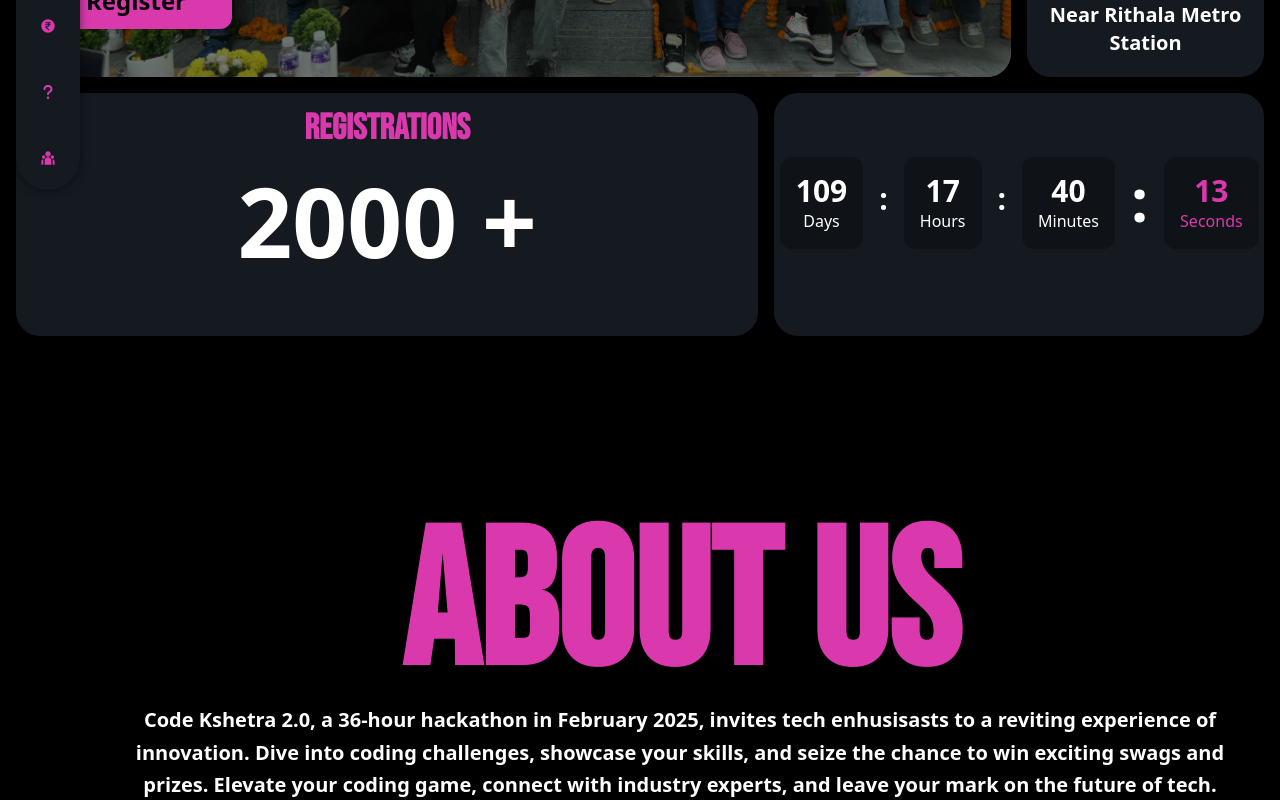
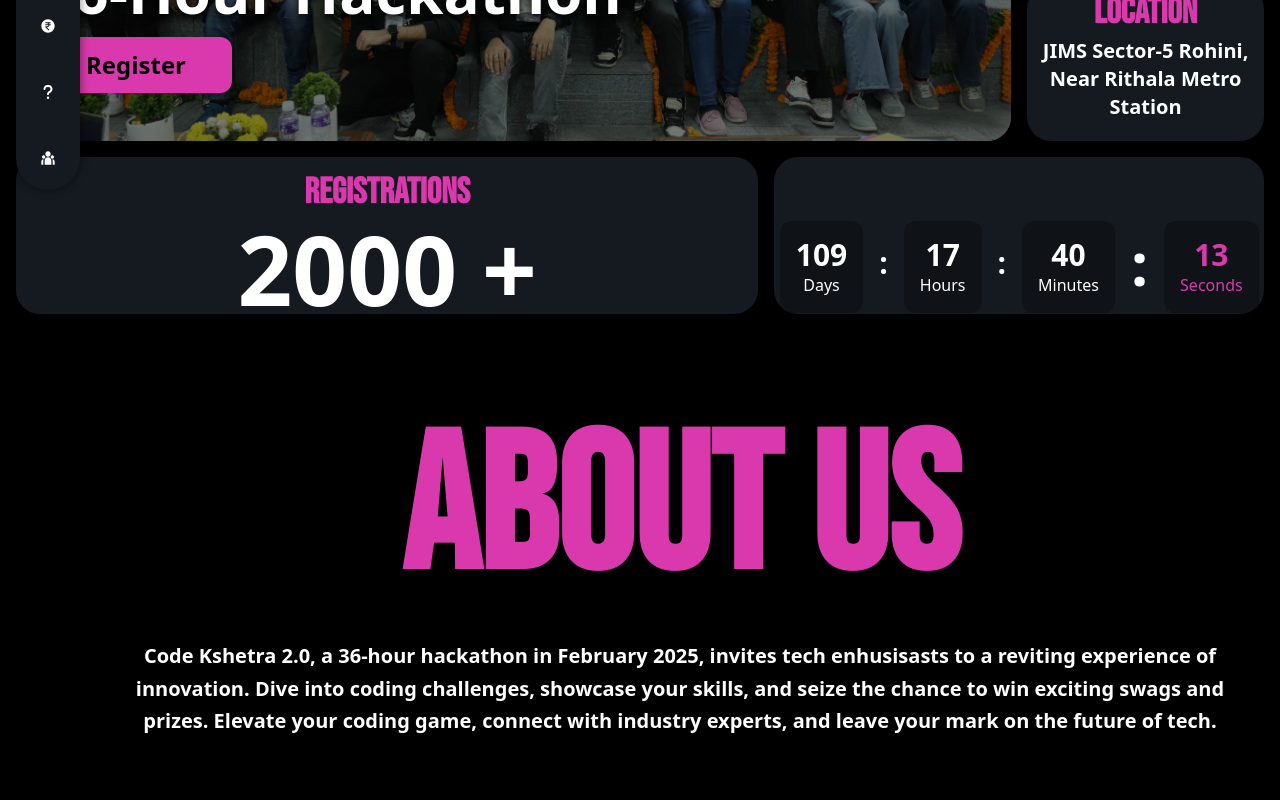
Before and after one commit to THEGAMECHANGER416/CodeKshetra2.0, a React (Vite) app: page / in a window 1280 px wide. Shown: the part 440-1240 px from the top of the page. Built offline with nearby package versions, Linux system fonts and the light colour scheme.

Commit message:
minor changes

```diff
--- a/src/App.tsx
+++ b/src/App.tsx
@@ -50,15 +50,15 @@
             team: mentorCardRef,
           }}
         />
-        <div ref={homeRef} className="">
+        <div ref={homeRef} className="md:mt-[4rem]">
           <Home />
         </div>
-        <div ref={aboutUsRef} className="">
+        <div ref={aboutUsRef} className="md:mt-[-10rem] mt-[-3rem]">
           <AboutUs />
         </div>
         <div
           ref={timelineRef}
-          className="h-screen mb-[50rem] max-w-400:mb-[40rem] between-768-900:mb-[60rem] min-w-1024:mb-[30rem]"
+          className="h-screen mb-[35rem] mt-[-15rem] max-w-400:mb-[40rem] max-w-400:mt-[-15rem] between-768-900:mb-[60rem] min-w-1024:mb-[10rem]"
         >
           <TimeLine />
         </div>
@@ -67,7 +67,7 @@
         <div ref={problemStatementRef} className="min-h-[70dvh] h-fit">
           <ProblemStatement />
         </div>
-        <div ref={sponsorsRef} className="h-100 mt-24 mb-40">
+        <div ref={sponsorsRef} className="h-100 mb-40">
           <Sponsors/>
         </div>
         <div ref={prizePoolRef} className="h-screen">
--- a/src/components/custom/AboutUs.tsx
+++ b/src/components/custom/AboutUs.tsx
@@ -4,10 +4,10 @@
   return (
     <>
       <div className="p-4 md:pl-24 h-full w-full">
-        <h1 className="md:text-[12rem] font-bebas text-6xl text-pink font-bold  text-center">
+        <h1 className="md:text-[12rem] font-bebas text-6xl text-pink font-bold  text-center mb-[2rem]">
           About Us
         </h1>
-        <p className="font-bold text-white text-xl leading-relaxed">
+        <p className="font-bold text-white text-xl leading-relaxed mb-[2rem]">
           Code Kshetra 2.0, a 36-hour hackathon in February 2025, invites tech
           enhusisasts to a reviting experience of innovation. Dive into coding
           challenges, showcase your skills, and seize the chance to win exciting
--- a/src/components/custom/Footer.tsx
+++ b/src/components/custom/Footer.tsx
@@ -2,7 +2,7 @@
 
 const Footer = () => {
   return (
-    <footer className="bg-zinc-900 text-zinc-300 py-10 w-full rounded-t-[50px]" style={{ width: '100vw', marginLeft: '-50vw', marginRight: '-50vw', left: '50%', position: 'relative' }}>
+    <footer className="bg-secondary text-zinc-300 py-10 w-full rounded-t-[50px]" style={{ width: '100vw', marginLeft: '-50vw', marginRight: '-50vw', left: '50%', position: 'relative' }}>
       <div className="max-w-7xl mx-auto px-6 flex flex-wrap justify-between items-start">
 
         <div className="w-full md:w-1/3 mb-8 md:mb-0 text-center">
--- a/src/components/custom/Home.tsx
+++ b/src/components/custom/Home.tsx
@@ -140,11 +140,11 @@
             </div>
 
             {/* Registrations section */}
-            <div className="col-span-2 md:col-span-3 animate-fadeInDown row-span-3 rounded-3xl bg-secondary z-20">
+            <div className="col-span-2 md:col-span-3 animate-fadeInDown row-span-3 md:row-span-2 rounded-3xl bg-secondary z-20">
               <div className="text-pink mt-4 text-center md:mt-8 lg:mt-4 md:text-7xl lg:text-4xl text-3xl sm:text-4xl font-bold font-bebas">
                 REGISTRATIONS
               </div>
-              <div className="font-bold md:hidden lg:block text-4xl my-2 sm:text-8xl lg:text-8xl lg:mt-6 text-white">
+              <div className="font-bold md:hidden lg:block text-4xl my-2 sm:text-8xl lg:text-8xl lg:mt-2 text-white">
                 {Math.floor(count)} +
               </div>
               <div className="font-bold hidden md:block lg:hidden text-6xl mt-2 sm:text-8xl text-white">
@@ -153,7 +153,7 @@
             </div>
 
             {/* Countdown Timer */}
-            <div className="col-span-2 md:col-span-2 row-span-3 animate-fadeInUp rounded-3xl bg-secondary z-20">
+            <div className="col-span-2 md:col-span-2 row-span-3 md:row-span-2 animate-fadeInUp rounded-3xl bg-secondary z-20">
               {/* <div className="font-bold text-center text-pink mt-4 text-3xl sm:text-4xl font-bebas">
                 EVENT IN
               </div> */}
--- a/src/components/custom/Navbar.tsx
+++ b/src/components/custom/Navbar.tsx
@@ -138,6 +138,22 @@
   ) => void;
 }
 
+const useMediaQuery = (query: string) => {
+  const [matches, setMatches] = useState<boolean>(false);
+
+  useEffect(() => {
+    const media = window.matchMedia(query);
+    setMatches(media.matches);
+
+    const handler = (event: MediaQueryListEvent) => setMatches(event.matches);
+    media.addEventListener("change", handler);
+
+    return () => media.removeEventListener("change", handler);
+  }, [query]);
+
+  return matches;
+};
+
 const NavItem: React.FC<NavItemProps> = ({
   icon,
   label,
@@ -150,15 +166,17 @@
   onClick,
 }) => {
   const navItemRef = useRef<HTMLButtonElement>(null);
-  const isActive = selected || (target === to && false); // Determine if the item is active based on selected or target state
+  const [isHovered, setIsHovered] = useState<boolean>(false);
+  const isDesktop = useMediaQuery("(min-width: 768px)"); // Change the width as needed
+  const isActive = selected || (target === to && false);
 
   return (
     <div className="flex-1 md:flex-none">
       <button
         ref={navItemRef}
         className={`w-full md:w-16 py-2 h-[4rem] flex items-center justify-center transition-colors
-          ${isActive ? "bg-pink text-[#151a20] md:bg-pink md:text-[#151a20]" : "text-pink"}
-
+          ${isActive ? "bg-pink text-[#151a20] md:bg-pink md:text-[#151a20]" : ""}
+          ${isHovered && isDesktop ? "bg-pink text-[#151a20]" : ""}
           ${
             isFirst
               ? "rounded-l-full md:rounded-t-full md:rounded-b-none"
@@ -166,14 +184,20 @@
               ? "rounded-r-full md:rounded-b-full md:rounded-t-none"
               : ""
           }
-        `} // Update logic to check isActive
-        onClick={() => onClick(to, scrollTo, navItemRef)}
+        `}
+        onClick={() => {
+            onClick(to, scrollTo, navItemRef)
+          }
+        }
+        onMouseOver={() => isDesktop && setIsHovered(true)}
+        onMouseOut={() => isDesktop && setIsHovered(false)}
         aria-label={label}
       >
-        <span className=" font-bold">{icon}</span>
+        <span className="font-bold">{icon}</span>
       </button>
     </div>
   );
 };
 
+
 export default Navbar;
--- a/src/components/custom/ProblemStatement.tsx
+++ b/src/components/custom/ProblemStatement.tsx
@@ -62,7 +62,7 @@
       ref={containerRef}
       className="py-12 h-fit grid grid-rows-[auto_1fr_auto]"
     >
-      <h1 className="font-bebas text-pink font-bold mb-[4rem] md:mb-[6rem] text-center text-6xl md:text-9xl xl:text-[12rem]">
+      <h1 className="font-bebas text-pink font-bold mb-[4rem] mt-[4rem] text-center text-6xl md:text-9xl xl:text-[12rem]">
         PROBLEM STATEMENTS
       </h1>
 
```
Lines whose indentation alone changed are shown as unchanged.
